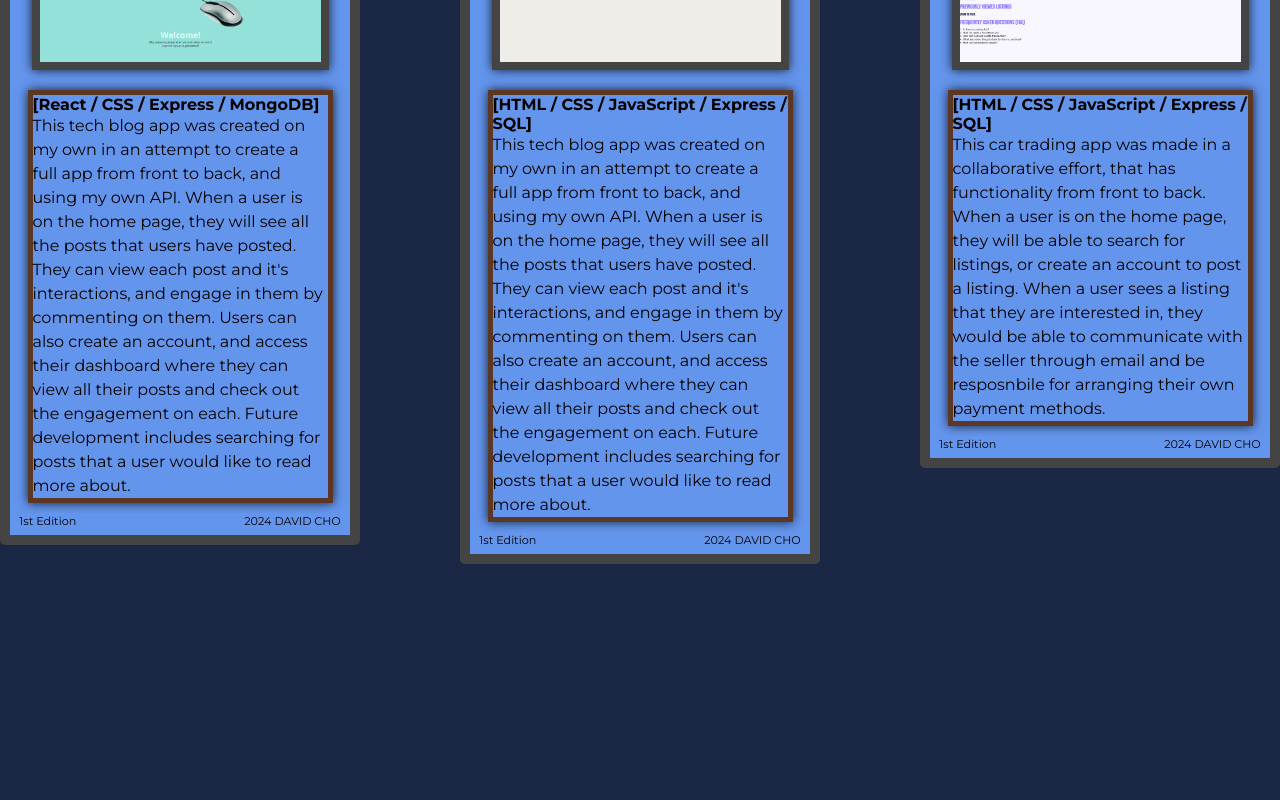
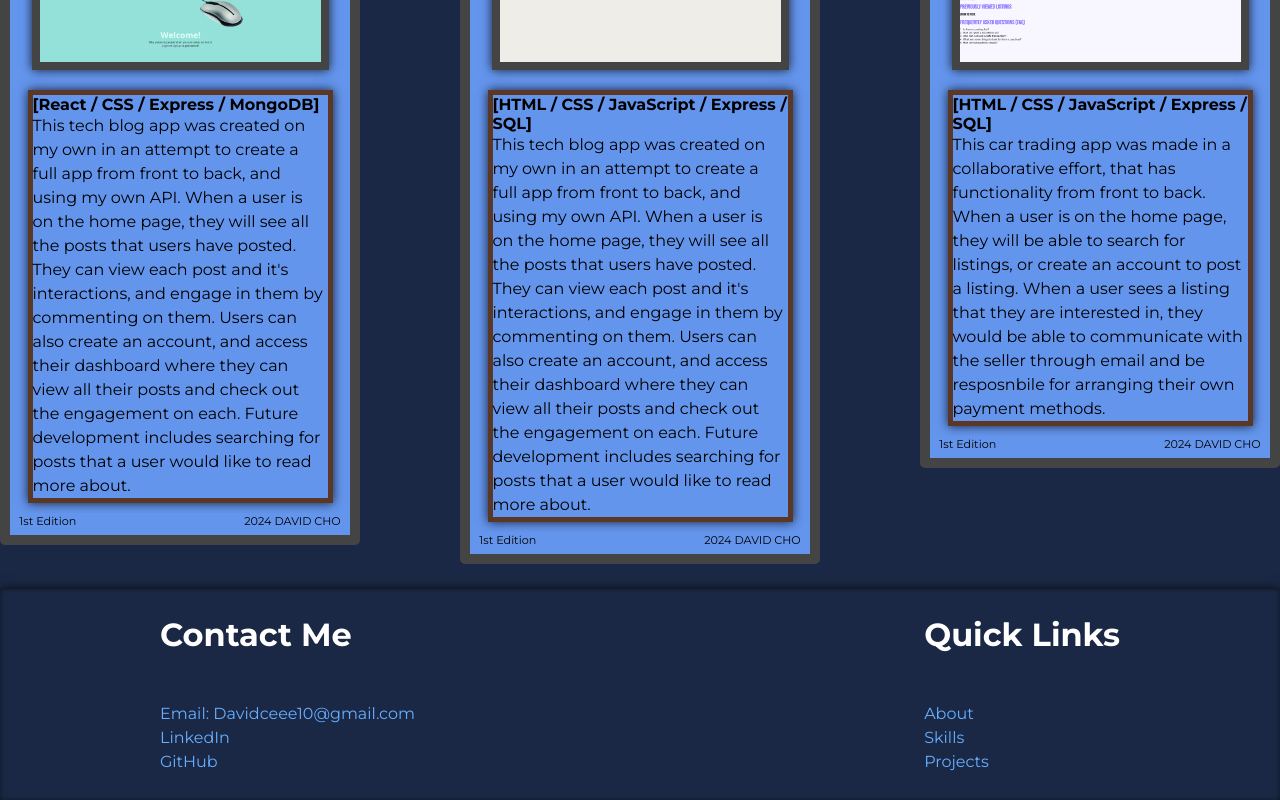
Before and after one commit to dcho10/david-portfolio, a React (Vite) app: page / in a window 1280 px wide. Shown: the part 1474-2274 px from the top of the page. Before the commit the page ends 2063 px from the top, so only its background shows below. Built offline with nearby package versions, Linux system fonts and the light colour scheme.

Commit message:
initialized footer and links

```diff
--- a/src/App.jsx
+++ b/src/App.jsx
@@ -4,7 +4,7 @@ import Intro from "./components/Intro"
 import About from "./components/About"
 import Skills from "./components/Skills"
 import Projects from "./components/Projects"
-// import Footer from "./components/Footer"
+import Footer from "./components/Footer"
 
 
 export default function App() {
@@ -16,7 +16,7 @@ export default function App() {
                 <About />
                 <Skills />
                 <Projects />
-                {/* <Footer /> */}
+                <Footer />
             </section>
         </>
     )
--- a/src/components/About.jsx
+++ b/src/components/About.jsx
@@ -5,7 +5,7 @@ import aboutData from "../data/data.json"
 export default function About() {
     return (
         <>
-        <section className="about">
+        <section className="about" id="about">
             <h3> About Me! </h3>
             {aboutData.about.map((aboutItem, index) => (
                 <p key={index}>
--- /dev/null
+++ b/src/components/Footer.css
@@ -0,0 +1,31 @@
+footer {
+    box-shadow: 0 0 10px rgba(0, 0, 0, 0.8),
+    inset 0 0 5px rgba(0, 0, 0, 0.5);
+
+}
+
+.footer-container {
+    display: flex;
+    justify-content: space-between;
+    font-family: "Montserrat", sans-serif;
+    padding: 2% 0;
+}
+
+.footer-section h7 {
+    color: white;
+    font-size: 2em;
+    font-weight: bold;
+    margin-bottom: 1.5em;
+}
+
+.footer-section p, .footer-section a {
+    color: var(--quinary);
+    line-height: 1.5;
+}
+
+.footer-section {
+    display: flex;
+    flex-direction: column;
+    justify-content: center;
+    margin: 0 10em;
+}
--- a/src/components/Footer.jsx
+++ b/src/components/Footer.jsx
@@ -0,0 +1,23 @@
+import "./Footer.css"
+
+export default function Footer() {
+    return (
+        <>
+            <footer className="footer-container" id="contact">
+                <section className="footer-section">
+                    <h7> Contact Me </h7>
+                    <p> Email: Davidceee10@gmail.com </p>
+                    <a href="https://www.linkedin.com/in/david-cho-008646182/" target="_blank"> LinkedIn </a>
+                    <a href="https://github.com/dcho10" target="blank"> GitHub </a>
+                </section>
+
+                <section className="footer-section">
+                    <h7> Quick Links </h7>
+                    <a href="#about"> About </a>
+                    <a href="#skills"> Skills </a>
+                    <a href="#projects"> Projects </a>
+                </section>
+            </footer>
+        </>
+    )
+}
--- a/src/components/Projects.jsx
+++ b/src/components/Projects.jsx
@@ -5,7 +5,7 @@ import data from "../data/data.json";
 export default function Projects() {
     return (
         <>
-        <container className="projects-container">
+        <container className="projects-container" id="projects">
             <h5> Projects </h5>
                 <section className="projects">
 
--- a/src/components/Skills.jsx
+++ b/src/components/Skills.jsx
@@ -5,7 +5,7 @@ import skillsData from "../data/data.json"
 export default function Skills() {
     return (
         <>
-        <container className="skills-container">
+        <container className="skills-container" id="skills">
             <h4> Skills Include... </h4>
             <section className="skills-card">
                 {skillsData.skills.map((skill, index) => (
```
